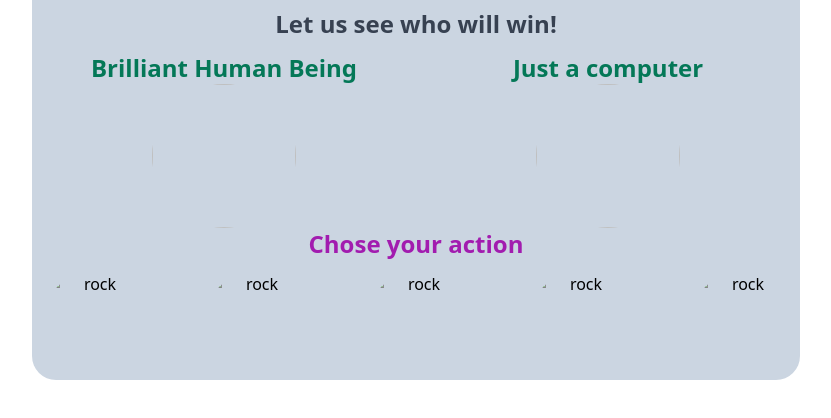
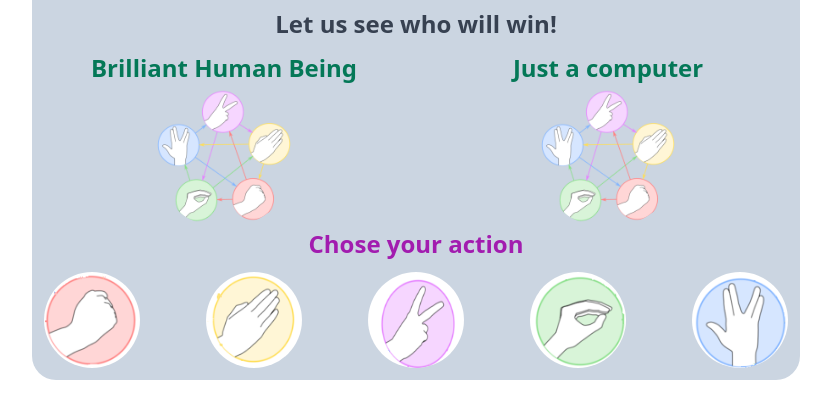
Before and after one commit to NPotokin/R_P_SC_L_S, a website: page index.html in a window 1280 px wide. Shown: the part 52-470 px from the top of the page, without its empty margins (224-1055 px from the left). Drawn offline with nearby package versions, Linux system fonts and the light colour scheme; files that its build step writes are made by us from their sources; the site is published under a folder, as on GitHub Pages, so addresses that start at the root find nothing.

Commit message:
fixed urls

```diff
--- a/index.html
+++ b/index.html
@@ -5,8 +5,8 @@
     <meta http-equiv="X-UA-Compatible" content="IE=edge">
     <meta name="viewport" content="width=device-width, initial-scale=1.0">
     <title>My first game</title>
-    <link rel="stylesheet" href="css/main.css">
-    <script src="/game.js"></script>
+    <link rel="stylesheet" href="./css/main.css">
+    <script src="./game.js"></script>
 </head>
 <body>
 <section class="container flex flex-col p- m-3 mx-auto bg-slate-300 rounded-3xl max-w-3xl">
@@ -18,24 +18,24 @@
         <div class="container flex flex-col">
             <!--<h2 class="p-3 font-semibold text-2xl mx-auto text-gray-700"> 0 </h2>-->
             <p class="font-semibold text-2xl mx-auto text-emerald-700">Brilliant Human Being</p>
-            <img id="userSelection" class="h-36 w-36 mx-auto rounded-full" src="/images/main.png" alt="">
+            <img id="userSelection" class="h-36 w-36 mx-auto rounded-full" src="./images/main.png" alt="">
         </div>
         <!--Computer Part-->
         <div class="container flex flex-col">
             <!--<h2 class="p-3 font-semibold text-2xl mx-auto text-gray-700"> 0 </h2>-->
             <p class="font-semibold text-2xl mx-auto text-emerald-700">Just a computer</p>
-            <img id="computerSelection" class="h-36 w-36 mx-auto rounded-full" src="/images/main.png" alt="">
+            <img id="computerSelection" class="h-36 w-36 mx-auto rounded-full" src="./images/main.png" alt="">
         </div>
     </div>
     <!--Section with user input-->
     <h1 class="font-semibold text-2xl mx-auto text-fuchsia-700">Chose your action</h1>
         <!--Container with buttons-->
         <div class="container flex flex-row justify-between">
-            <button onclick="rockClick()"><img id="rock" class="h-24 w-24 rounded-full m-3" src="/images/Rock.png" alt="rock"></button>
-            <button onclick="paperClick()"><img id="paper" class="h-24 w-24 rounded-full m-3" src="/images/Paper.png" alt="rock"></button>
-            <button onclick="scissorsClick()"><img id="scissors" class="h-24 w-24 rounded-full m-3" src="/images/Scissors.png" alt="rock"></button>
-            <button onclick="lizardClick()"><img id="rlizard" class="h-24 w-24 rounded-full m-3" src="/images/Lizard.png" alt="rock"></button>
-            <button onclick="spockClick()"><img id="spock" class="h-24 w-24 rounded-full m-3" src="/images/Spock.png" alt="rock"></button>
+            <button onclick="rockClick()"><img id="rock" class="h-24 w-24 rounded-full m-3" src="./images/Rock.png" alt="rock"></button>
+            <button onclick="paperClick()"><img id="paper" class="h-24 w-24 rounded-full m-3" src="./images/Paper.png" alt="rock"></button>
+            <button onclick="scissorsClick()"><img id="scissors" class="h-24 w-24 rounded-full m-3" src="./images/Scissors.png" alt="rock"></button>
+            <button onclick="lizardClick()"><img id="rlizard" class="h-24 w-24 rounded-full m-3" src="./images/Lizard.png" alt="rock"></button>
+            <button onclick="spockClick()"><img id="spock" class="h-24 w-24 rounded-full m-3" src="./images/Spock.png" alt="rock"></button>
 
         </div>
     </div>
```
